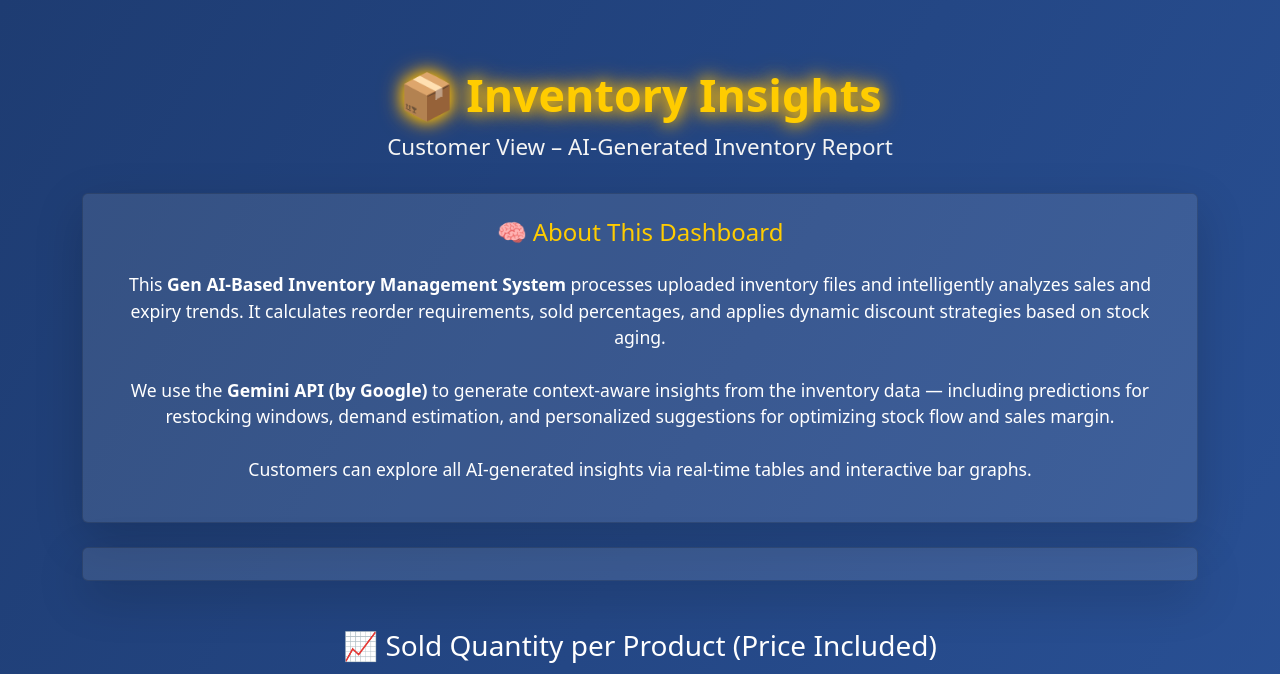
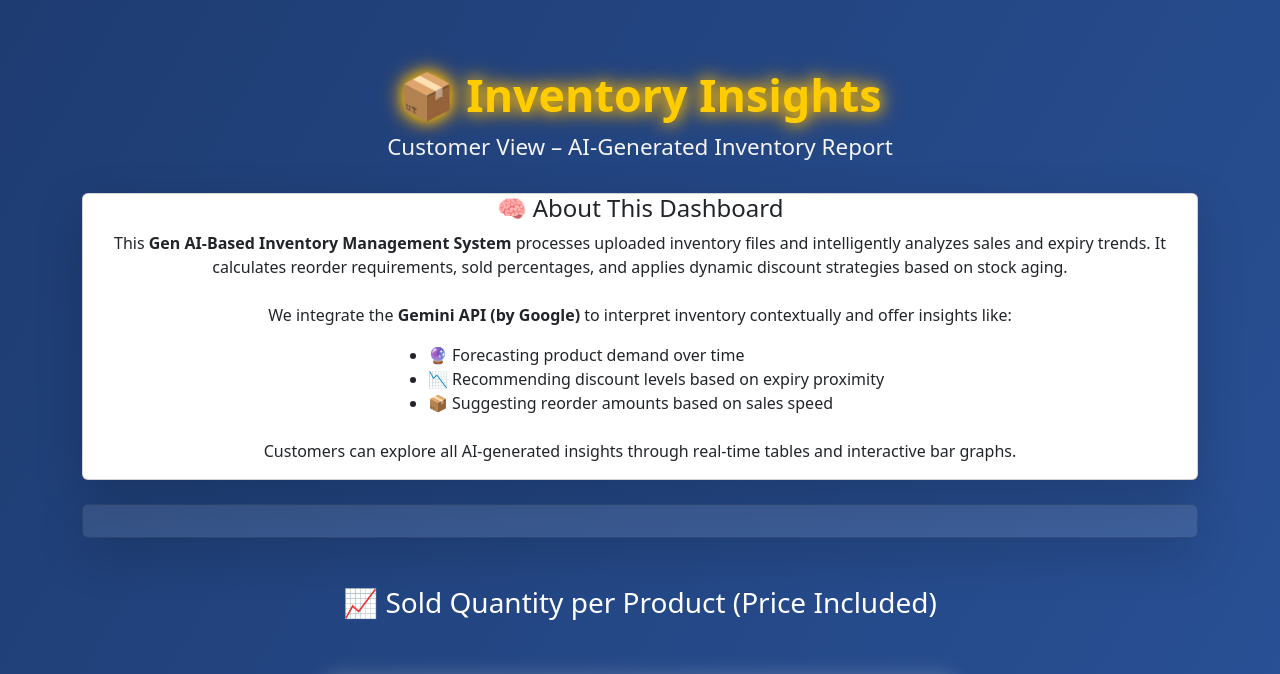
Before and after one commit to Anish-Chaitanya/gen-ai-inventory, a Flask app: template templates/customer.html in a window 1280 px wide. Shown: the top 674 px of the page. Run offline with Flask 3, Linux system fonts and the light colour scheme; the template is opened without the code that fills it, so the values that code supplies are empty.

Commit message:
Update customer.html

```diff
--- a/templates/customer.html
+++ b/templates/customer.html
@@ -15,18 +15,22 @@
     <p class="subtitle">Customer View – AI-Generated Inventory Report</p>
 
     <!-- 🧾 Project Description -->
-<div class="card p-4 my-4 shadow-lg" style="background: rgba(255, 255, 255, 0.1); color: #ffffff;">
-  <h4 style="color: #ffcc00;">🧠 About This Dashboard</h4>
-  <p class="mt-3" style="font-size: 1.1rem;">
+    <div class="card project-description shadow-lg">
+      <h4>🧠 About This Dashboard</h4>
+      <p>
         This <strong>Gen AI-Based Inventory Management System</strong> processes uploaded inventory files and intelligently analyzes sales and expiry trends.
         It calculates reorder requirements, sold percentages, and applies dynamic discount strategies based on stock aging.
         <br><br>
-    We use the <strong>Gemini API (by Google)</strong> to generate context-aware insights from the inventory data — including predictions for restocking windows, demand estimation, and personalized suggestions for optimizing stock flow and sales margin.
-    <br><br>
-    Customers can explore all AI-generated insights via real-time tables and interactive bar graphs.
+        We integrate the <strong>Gemini API (by Google)</strong> to interpret inventory contextually and offer insights like:
+        <ul class="text-start" style="max-width: 800px; margin: 0 auto;">
+          <li>🔮 Forecasting product demand over time</li>
+          <li>📉 Recommending discount levels based on expiry proximity</li>
+          <li>📦 Suggesting reorder amounts based on sales speed</li>
+        </ul>
+        <br>
+        Customers can explore all AI-generated insights through real-time tables and interactive bar graphs.
       </p>
     </div>
-
 
     <!-- Table -->
     <div class="card mt-4 p-3 shadow-lg" style="background: rgba(255, 255, 255, 0.1);">
@@ -75,11 +79,7 @@
           x: {
             ticks: {
               color: "#000",
-              font: { size: 12 },
-              callback: function(value, index, ticks) {
-                // Optional: wrap long labels if needed
-                return this.getLabelForValue(value).split(" ").join("\n");
-              }
+              font: { size: 12 }
             }
           }
         }
```
Lines whose indentation alone changed are shown as unchanged.
